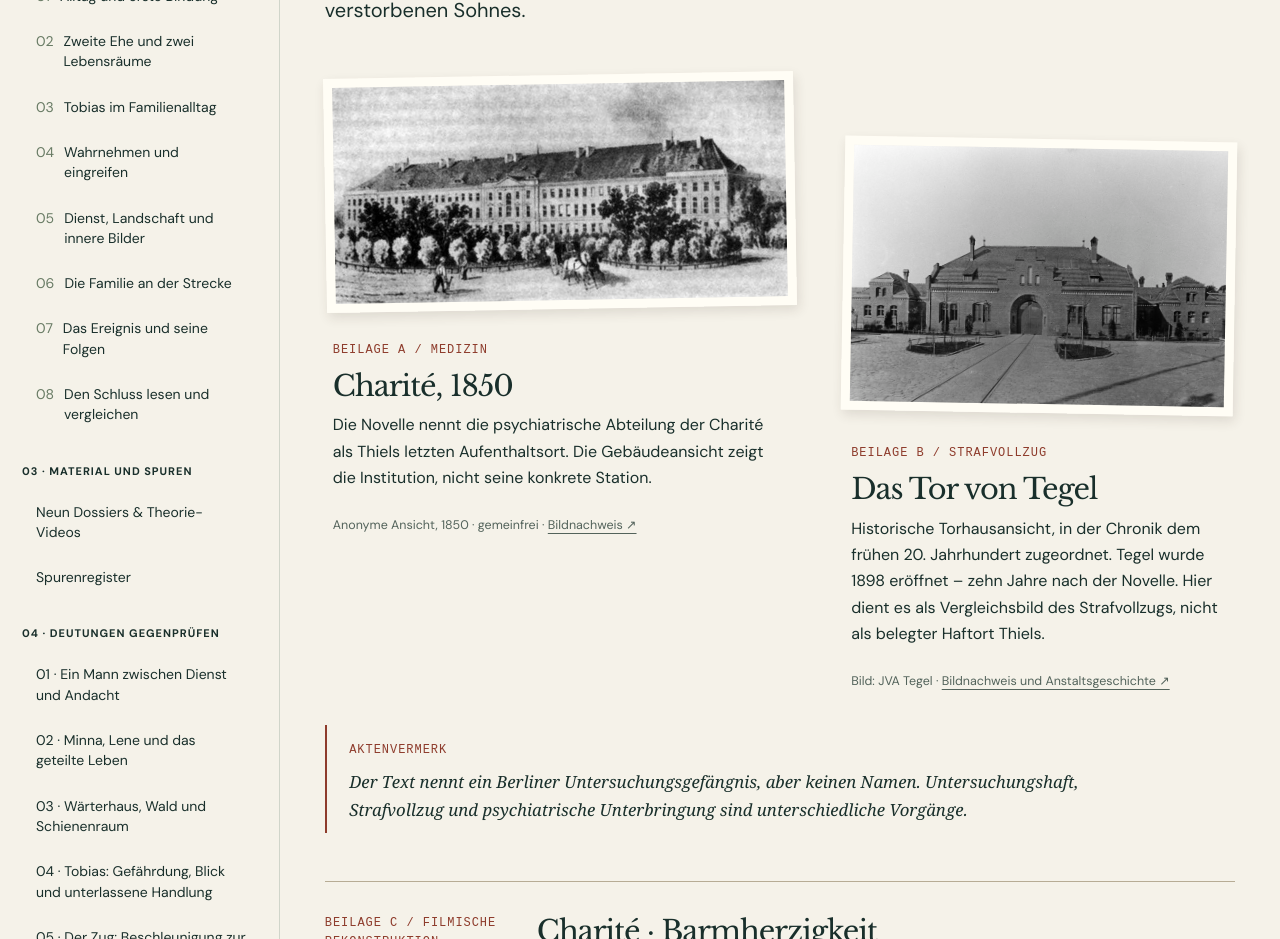
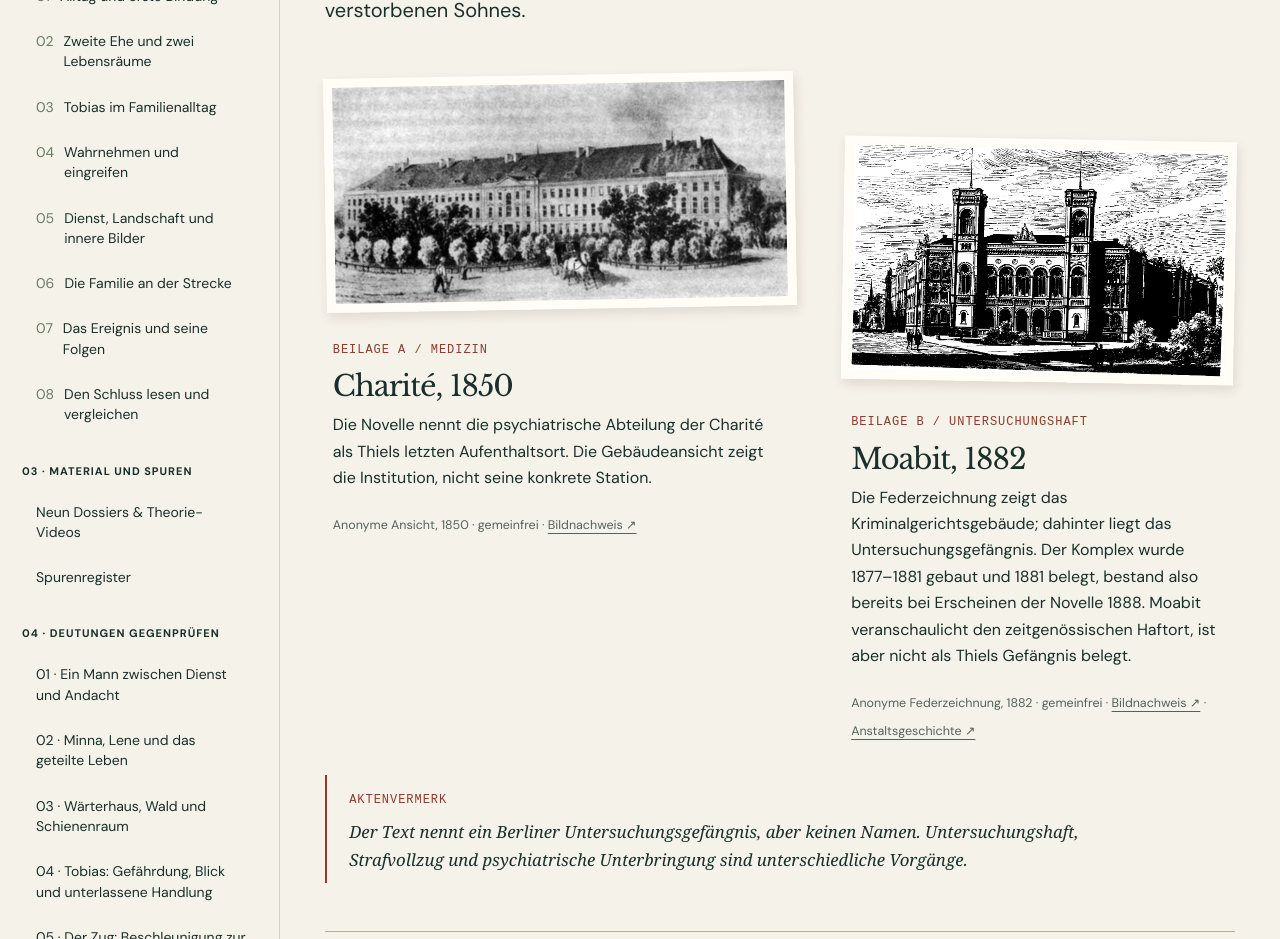
Before and after one commit to PatrickFischerKSA/bahnwaerter-thiel-lesestrecke, a Next.js app: page / in a window 1280 px wide. Shown: the part 400-1339 px from the top of the page. Built offline with nearby package versions, Linux system fonts and the light colour scheme.

Commit message:
Replace Tegel exhibit with historically appropriate Moabit 1882 view

```diff
--- a/app/globals.css
+++ b/app/globals.css
@@ -855,10 +855,10 @@ figure {
 .charite-photo img {
   transform: rotate(-1deg);
 }
-.tegel-photo {
+.moabit-photo {
   margin-top: 4rem;
 }
-.tegel-photo img {
+.moabit-photo img {
   transform: rotate(1deg);
 }
 .archive-photo figcaption {
@@ -976,7 +976,7 @@ figure {
     grid-template-columns: 1fr;
     gap: 1.2rem;
   }
-  .tegel-photo {
+  .moabit-photo {
     margin-top: 0;
   }
   .case-file .film-exhibit:nth-child(2) video {
--- a/app/investigation.tsx
+++ b/app/investigation.tsx
@@ -144,34 +144,45 @@ export default function Investigation({
               </small>
             </figcaption>
           </figure>
-          <figure className="archive-photo tegel-photo">
+          <figure className="archive-photo moabit-photo">
             <a
-              href={`${BASE}/media/fall/tegel-torhaus.jpg`}
+              href={`${BASE}/media/fall/moabit-1882.png`}
               target="_blank"
               rel="noreferrer"
             >
               <img
-                src={`${BASE}/media/fall/tegel-torhaus.jpg`}
-                alt="Historische Aufnahme des Torhauses des Strafgefängnisses Tegel"
+                src={`${BASE}/media/fall/moabit-1882.png`}
+                alt="Federzeichnung des Kriminalgerichtsgebäudes in Berlin-Moabit, 1882; das Untersuchungsgefängnis liegt dahinter"
               />
             </a>
             <figcaption>
-              <span className="exhibit-number">Beilage B / Strafvollzug</span>
-              <h2>Das Tor von Tegel</h2>
+              <span className="exhibit-number">
+                Beilage B / Untersuchungshaft
+              </span>
+              <h2>Moabit, 1882</h2>
               <p>
-                Historische Torhausansicht, in der Chronik dem frühen 20.
-                Jahrhundert zugeordnet. Tegel wurde 1898 eröffnet – zehn Jahre
-                nach der Novelle. Hier dient es als Vergleichsbild des
-                Strafvollzugs, nicht als belegter Haftort Thiels.
+                Die Federzeichnung zeigt das Kriminalgerichtsgebäude; dahinter
+                liegt das Untersuchungsgefängnis. Der Komplex wurde 1877–1881
+                gebaut und 1881 belegt, bestand also bereits bei Erscheinen der
+                Novelle 1888. Moabit veranschaulicht den zeitgenössischen
+                Haftort, ist aber nicht als Thiels Gefängnis belegt.
               </p>
               <small>
-                Bild: JVA Tegel ·{" "}
+                Anonyme Federzeichnung, 1882 · gemeinfrei ·{" "}
                 <a
-                  href="https://www.berlin.de/justizvollzug/anstalten/jva-tegel/die-anstalt/historie/artikel.1090675.php"
+                  href="https://commons.wikimedia.org/wiki/File:Berlin-Moabit-Kriminalgericht-1882.png"
                   target="_blank"
                   rel="noreferrer"
                 >
-                  Bildnachweis und Anstaltsgeschichte ↗
+                  Bildnachweis ↗
+                </a>
+                {" · "}
+                <a
+                  href="https://www.berlin.de/justizvollzug/anstalten/jva-moabit/die-anstalt/historie/"
+                  target="_blank"
+                  rel="noreferrer"
+                >
+                  Anstaltsgeschichte ↗
                 </a>
               </small>
             </figcaption>
```
Also changed, not shown: public/media/fall/moabit-1882.png (added).
